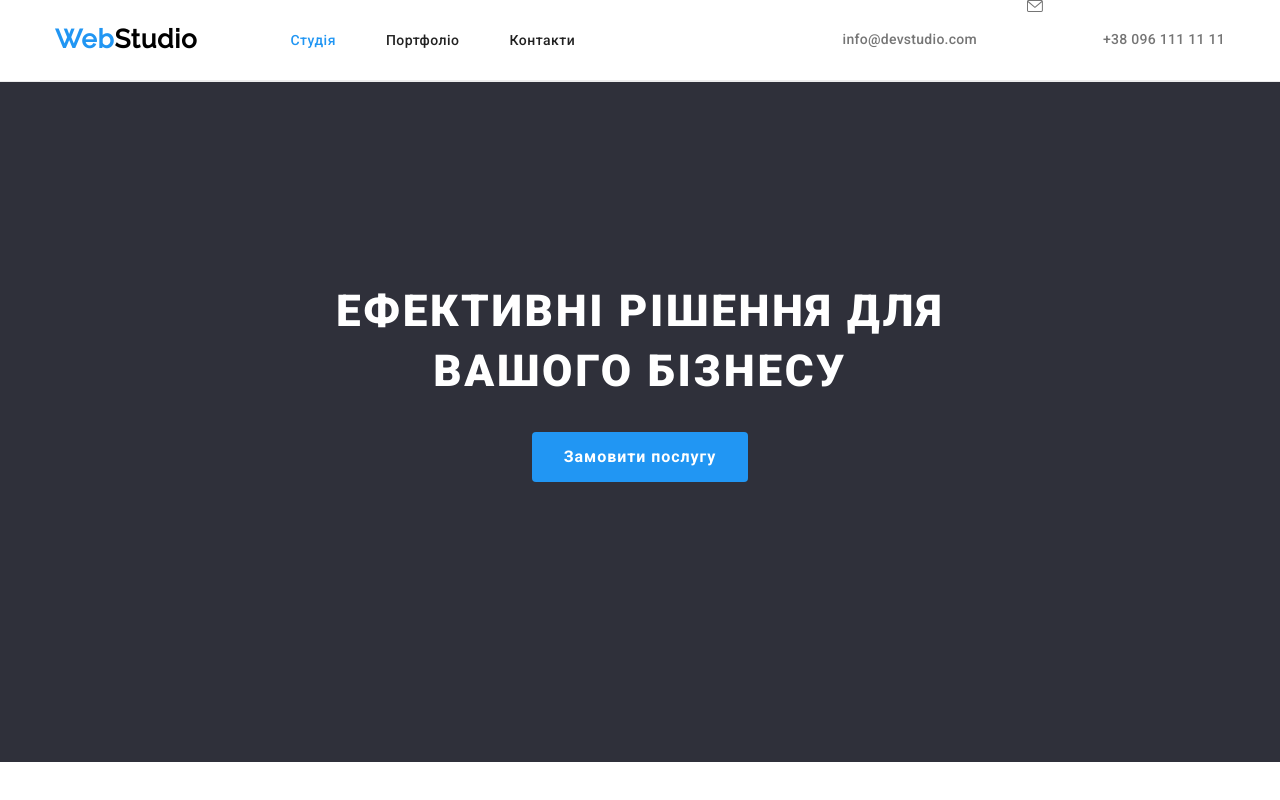
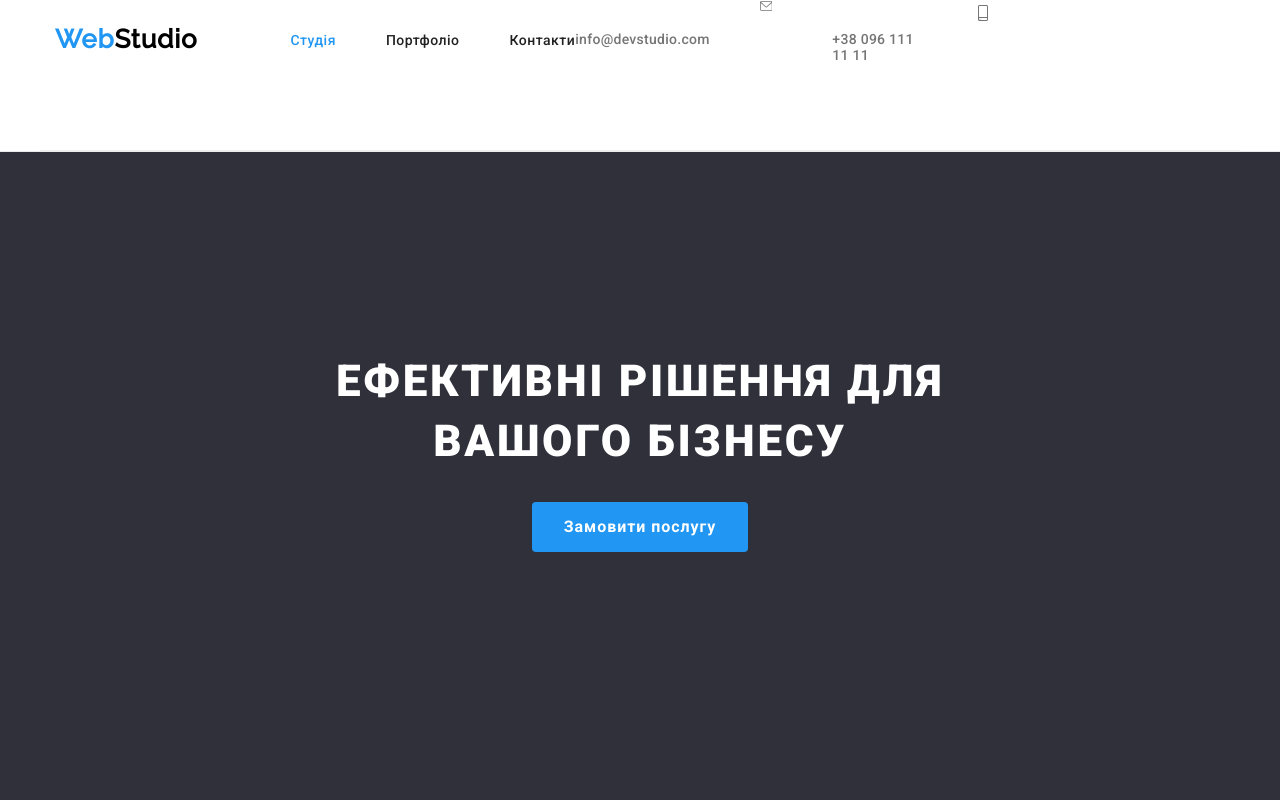
Before and after one commit to VexandML/goit-markup-hw-04, a plain HTML site: page index.html in a window 1280 px wide. Shown: the top 800 px of the page. Drawn offline with nearby package versions, Linux system fonts and the light colour scheme.

Commit message:
upd 10132o4r3w90rwuoihuabbh.kc><xcv >QEF<?

```diff
--- a/css/styles.css
+++ b/css/styles.css
@@ -154,10 +154,9 @@ img {
   color: var(--color-brand);
 }
 
-.address-icon {
+.icon-address {
   margin-right: 10px;
   fill: var(--color-brand);
-  display: flex;
 }
 
 /* Секція 1 (Hero) */
--- a/index.html
+++ b/index.html
@@ -24,10 +24,13 @@
             </nav>
             <ul class="address-list">
                 <li class="address-list-item"><a href="mailto:info@devstudio.com" class="link-contacts">info@devstudio.com</a></li>
-                    <svg class="address-icon" width="16" height="12">
+                    <svg class="icon-address" width="16" height="12">
                         <use href="./images/icons.svg#icon-envelope"></use>
                     </svg>
                 <li class="address-list-item"><a href="tel:+380961111111" class="link-contacts">+38 096 111 11 11</a></li>
+                    <svg class="icon-address">
+                        <use href="./images/icons.svg#icon-smartphone" width="10" height="26"></use>
+                    </svg>
             </ul>
         </div>
     </header>
```
